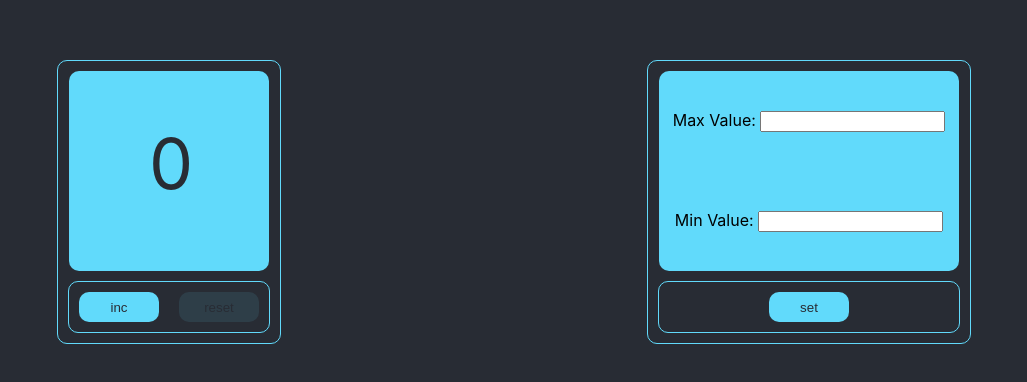
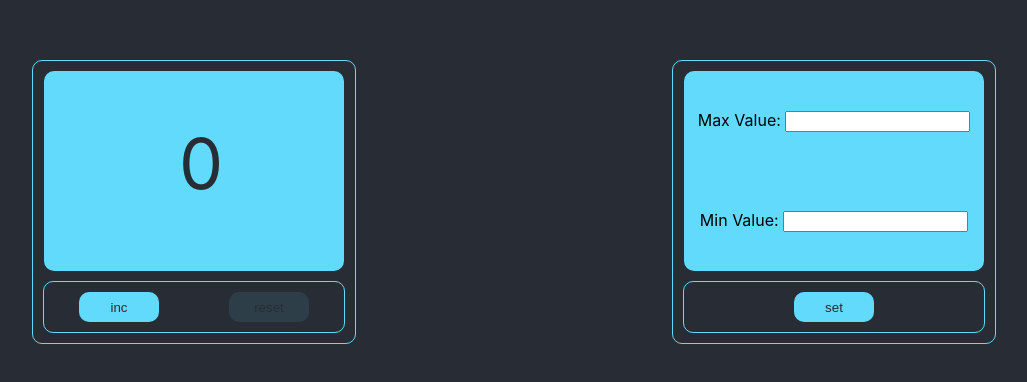
Before and after one commit to andreypats/counter, a React (Create React App) app: page / in a window 1280 px wide. Shown: the part 198-580 px from the top of the page, without its empty margins (126-1153 px from the left). Built offline with nearby package versions, Linux system fonts and the light colour scheme.

Commit message:
Style in counter

```diff
--- a/src/counter.module.css
+++ b/src/counter.module.css
@@ -18,7 +18,7 @@
 }
 
 .numWindow {
-    width: 200px;
+    width: 300px;
     height: 200px;
     border-radius: 10px;
     background-color: #61dafb;
@@ -29,7 +29,7 @@
 .num {
     position: absolute;
     top: 25%;
-    left: 40%;
+    left: 45%;
     font-size: 70px;
     color: #282c34;
 }
@@ -43,7 +43,7 @@
 }
 
 .buttons {
-    width: 200px;
+    width: 300px;
     padding-top: 10px;
     padding-bottom: 10px;
     background-color: #282c34;
```
